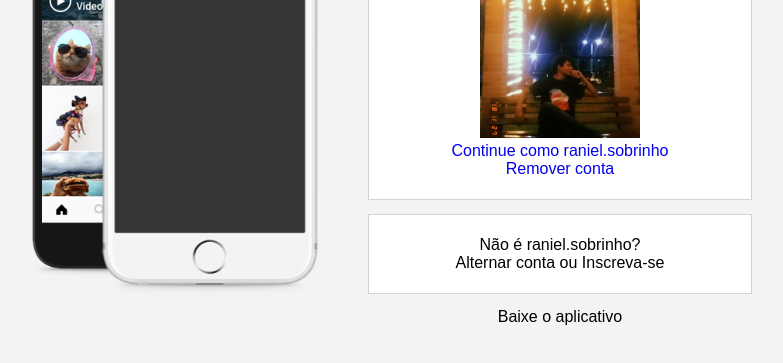
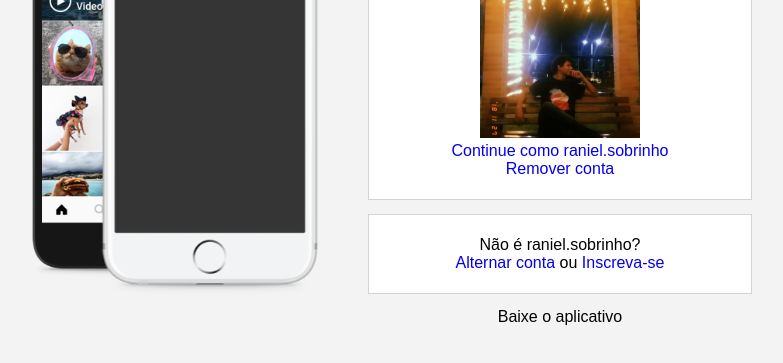
Before and after one commit to ranielsobrinho/instagram-clone, a plain HTML site: page index.html in a window 1280 px wide. Shown: the part 339-702 px from the top of the page, without its empty margins (272-1055 px from the left). Drawn offline with Linux system fonts and the light colour scheme.

Commit message:
Done with the markup of the login page

```diff
--- a/index.html
+++ b/index.html
@@ -22,10 +22,10 @@
             </div>
             <div class="group">
                 <p class="not-account">Não é raniel.sobrinho?</p>
-                <p class="notaccount">
-                    <span class="link-blue">Alternar conta</span>
+                <p class="not-account">
+                    <a href="#" class="link-blue">Alternar conta</a>
                     ou
-                    <span class="link-blue">Inscreva-se</span>
+                    <a href="#" class="link-blue">Inscreva-se</a>
                 </p>
             </div>
             <div class="get-app">
```
